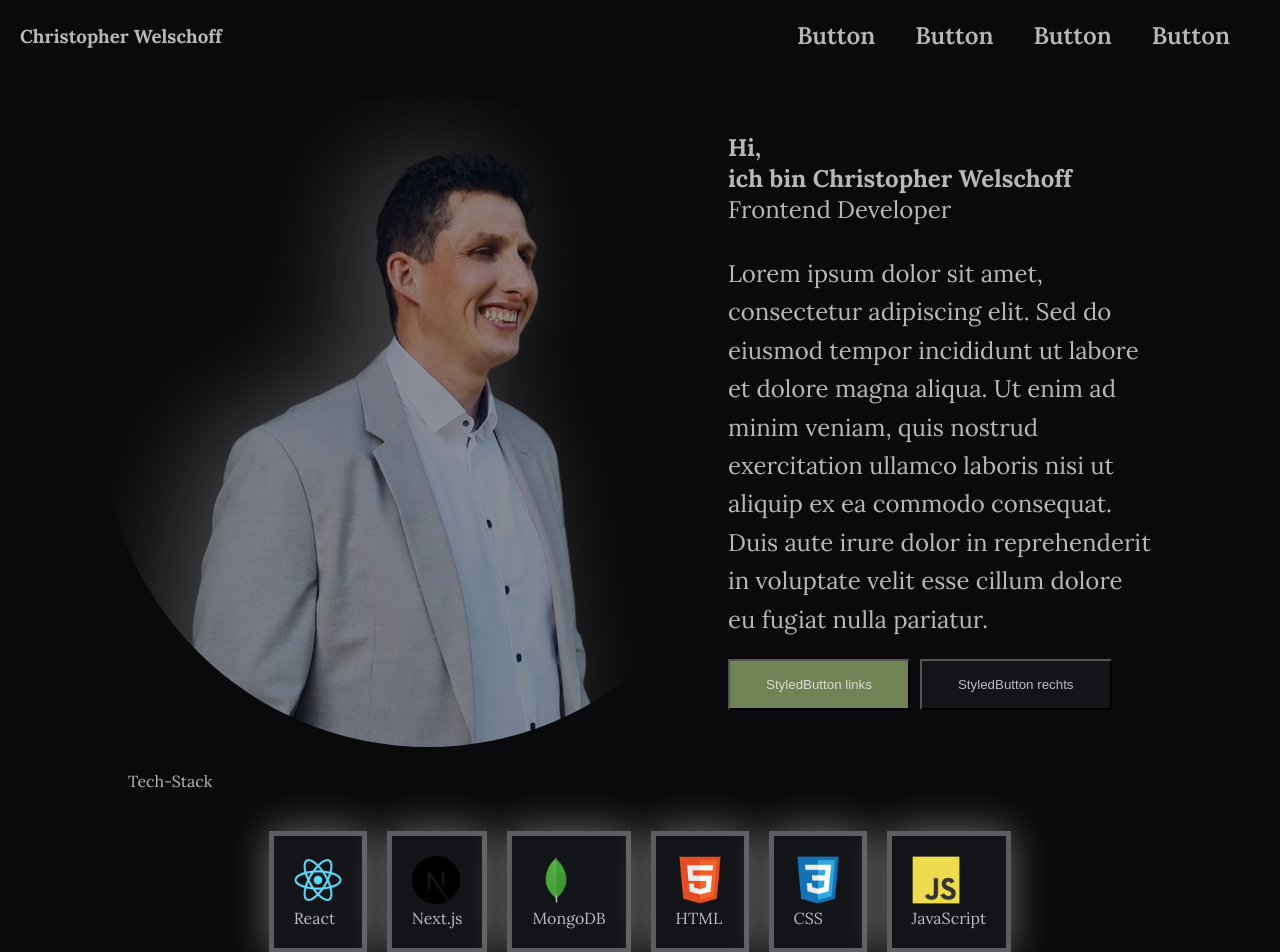
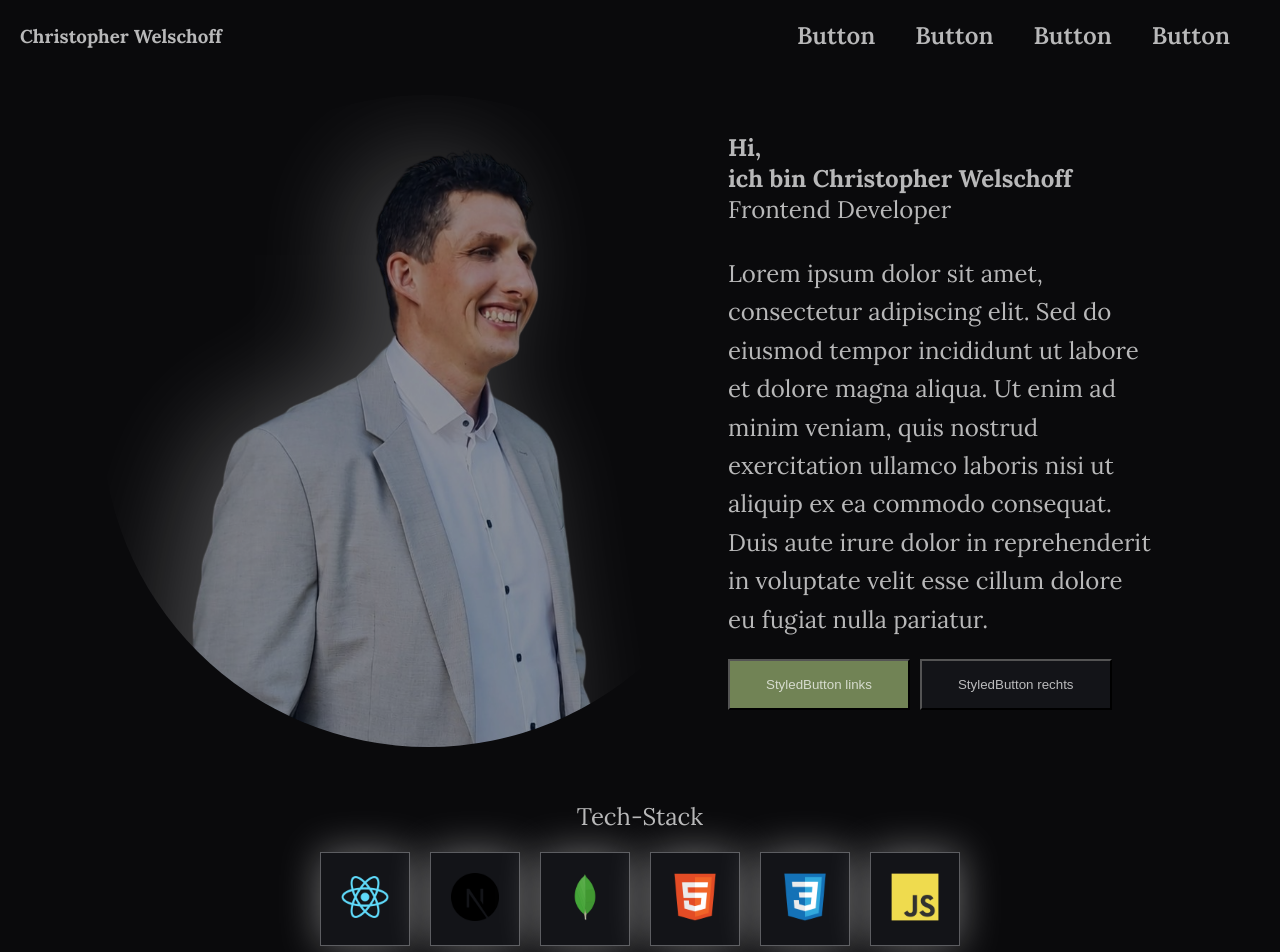
Before and after one commit to ChristopherWelschoff/my-website, a Next.js app: page / in a window 1280 px wide. Shown: the top 952 px of the page. Built offline with nearby package versions, Linux system fonts and the light colour scheme.

Commit message:
end styling landing page

```diff
--- a/components/Skillbar/skillbar.js
+++ b/components/Skillbar/skillbar.js
@@ -5,47 +5,70 @@ import styled from "styled-components";
 export default function Skillbar() {
   return (
     <div>
-      <div>Tech-Stack</div>
-
       <ul>
         <SkillList>
+          <SkillTitle>Tech-Stack</SkillTitle>
+          <SkillContainer>
             {skills.map((skill) => {
               return (
-              <ListItem key={skill.name}>
+                <div key={skill.name}>
+                  <ListItem>
                     <Image
                       alt={skill.name}
                       width={48}
                       height={48}
                       src={skill.icon}
                     />
-                <p>{skill.name}</p>
                   </ListItem>
+                  <SkillName>{skill.name}</SkillName>
+                </div>
               );
             })}
+          </SkillContainer>
         </SkillList>
       </ul>
     </div>
   );
 }
 
-const SkillList = styled.div`
-  display: flex;
-  justify-content: center;
-  list-style: none;
-  margin-top: 40px;
+const SkillName = styled.p`
+  text-align: center;
+  margin-top: 5px;
+`;
 
+const SkillTitle = styled.p`
+  text-align: center;
 
   @media (min-width: 768px) {
+    font-size: 1.5rem;
+  }
+`;
+const SkillList = styled.div`
+  margin-top: 30px;
+  list-style: none;
+`;
+
+const SkillContainer = styled.div`
+  display: flex;
+  flex-direction: column;
+  justify-content: center;
+  align-items: center;
+  gap: 5px;
+  @media (min-width: 768px) {
+    flex-direction: row;
     gap: 20px;
   }
 `;
 
 const ListItem = styled.li`
+  padding: 10px;
+  margin-top: 10px;
   background-color: var(--bg-card);
-  border: solid var(--text-dimmed) 5px;
+  border: solid var(--text-dimmed) 1px;
   filter: drop-shadow(0px 0px 20px rgba(255, 255, 255, 0.4));
 
   @media (min-width: 768px) {
     padding: 20px;
+    margin-top: 20px;
   }
 `;
```
Lines whose indentation alone changed are shown as unchanged.
